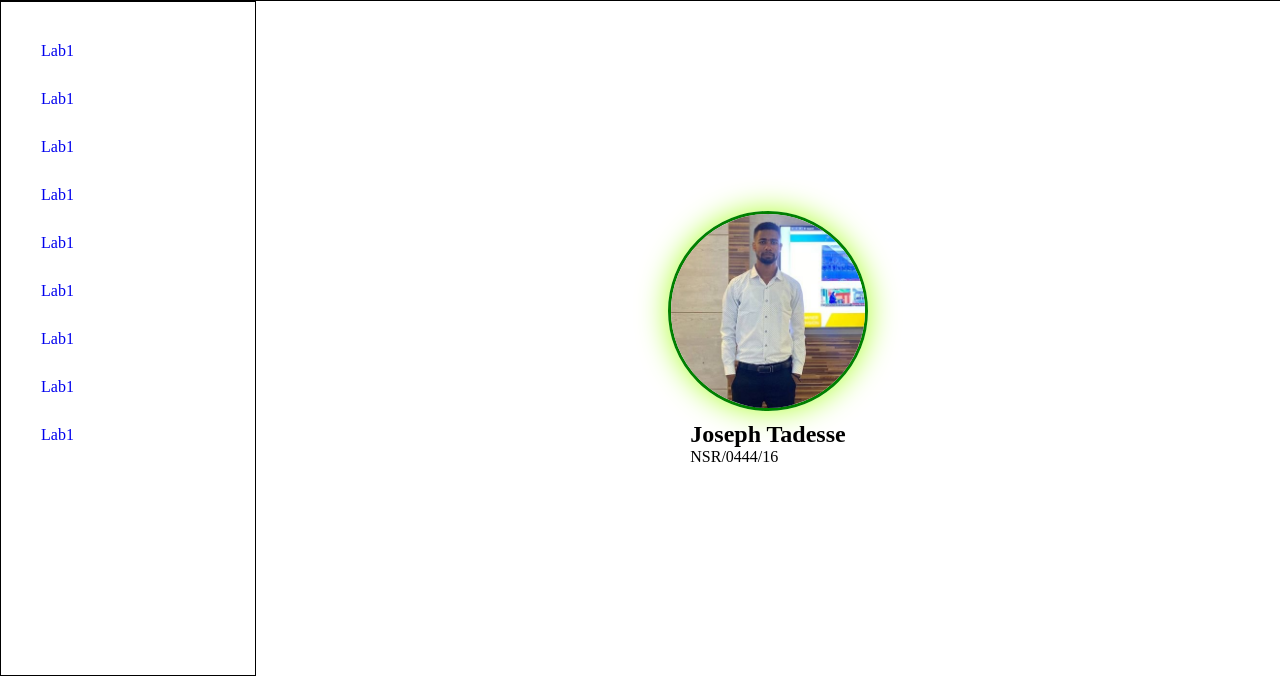
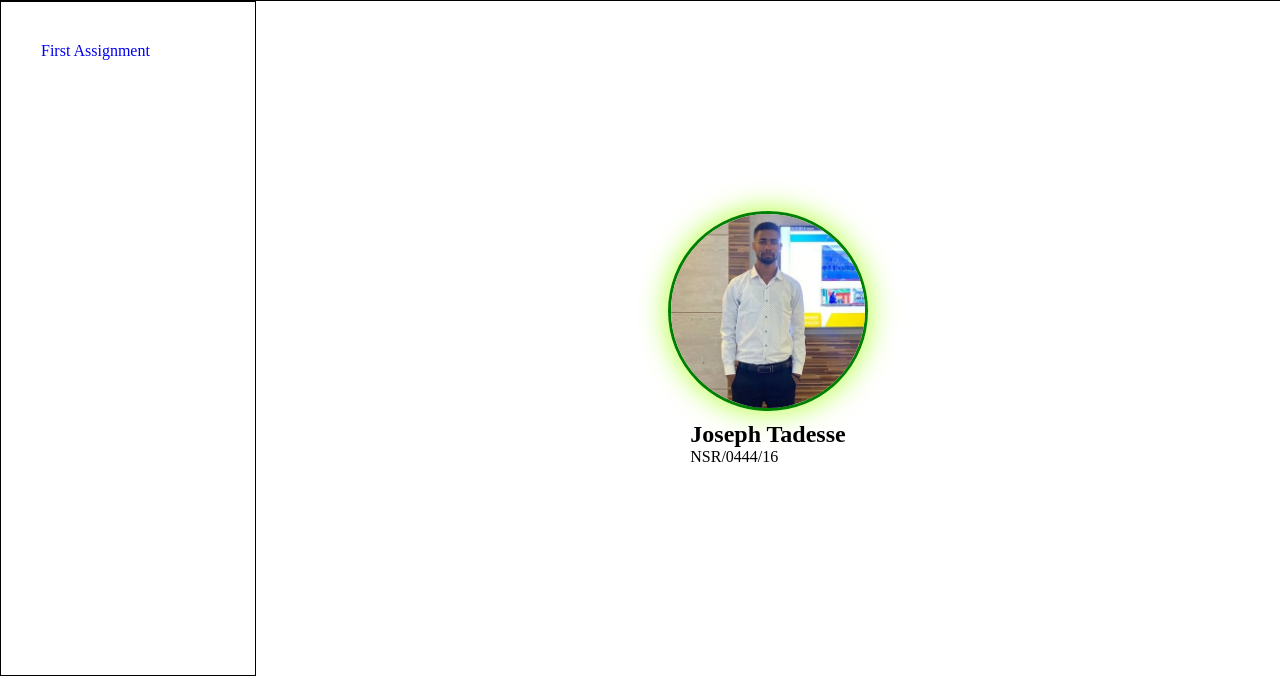
Before and after one commit to josephT273/FrontendChallenge, a plain HTML site: page WebDevelopment/index.html in a window 1280 px wide. Shown: the part 121-800 px from the top of the page. Drawn offline with Linux system fonts and the light colour scheme.

Commit message:
Update navigation links in index.html to remove duplicate entries and ensure correct assignment link

```diff
--- a/WebDevelopment/index.html
+++ b/WebDevelopment/index.html
@@ -21,32 +21,8 @@
     <div class="section-body">
         <aside>
             <ul>
-                <a href="./lab1/index.html">
-                    <li>Lab1</li>
-                </a>
-                <a href="./lab1/index.html">
-                    <li>Lab1</li>
-                </a>
-                <a href="./lab1/index.html">
-                    <li>Lab1</li>
-                </a>
-                <a href="./lab1/index.html">
-                    <li>Lab1</li>
-                </a>
-                <a href="./lab1/index.html">
-                    <li>Lab1</li>
-                </a>
-                <a href="./lab1/index.html">
-                    <li>Lab1</li>
-                </a>
-                <a href="./lab1/index.html">
-                    <li>Lab1</li>
-                </a>
-                <a href="./lab1/index.html">
-                    <li>Lab1</li>
-                </a>
-                <a href="./lab1/index.html">
-                    <li>Lab1</li>
+                <a href="./assignment/index.html">
+                    <li>First Assignment</li>
                 </a>
             </ul>
         </aside>
```
